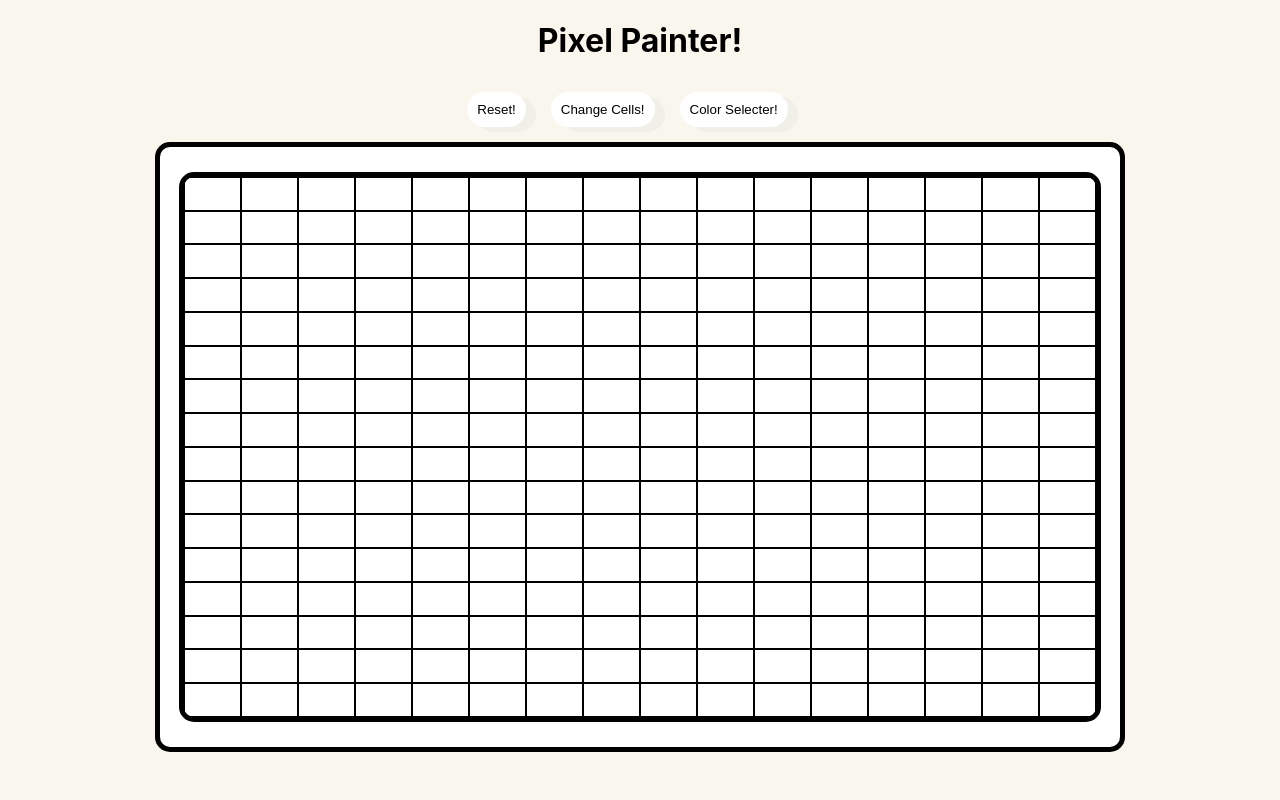
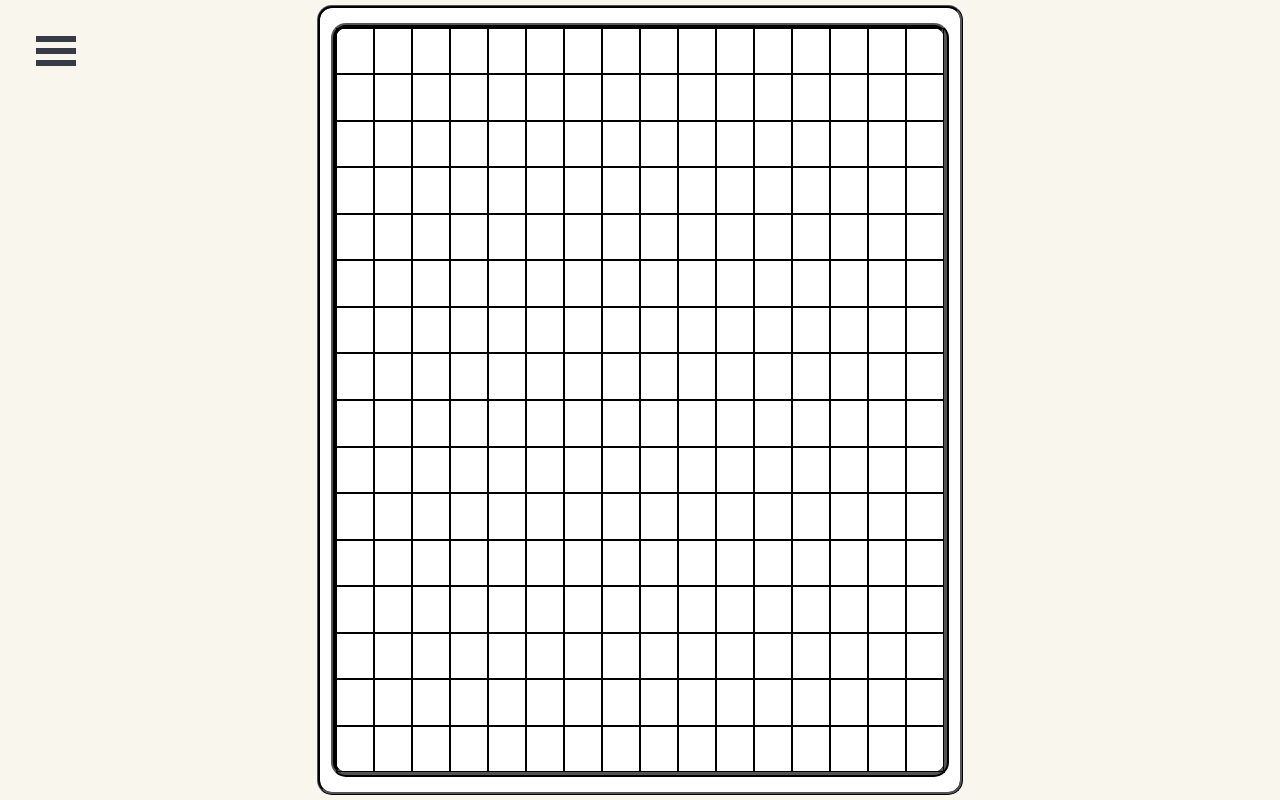
Before and after one commit to rsteward117/pixel-painter, a React (Create React App) app: page / in a window 1280 px wide. Built offline with nearby package versions, Linux system fonts and the light colour scheme.

Commit message:
added new features

```diff
--- a/src/App.css
+++ b/src/App.css
@@ -1,3 +1,77 @@
 body{
   background-color: #F9F6EE;
 }
+
+#page-wrap {
+  text-align: center;
+
+  /* Prevent sidebar from showing a scrollbar on page */
+  overflow: auto;
+}
+
+/* Individual item */
+.bm-item {
+  display: inline-block;
+
+  /* Our sidebar item styling */
+  text-decoration: none;
+  margin-bottom: 10px;
+  color: #d1d1d1;
+  transition: color 0.2s;
+}
+
+/* Change color on hover */
+.bm-item:hover {
+  color: white;
+}
+
+/* The rest copied directly from react-burger-menu docs */
+
+/* Position and sizing of burger button */
+.bm-burger-button {
+  position: fixed;
+  width: 40px;
+  height: 30px;
+  left: 36px;
+  top: 36px;
+}
+
+/* Color/shape of burger icon bars */
+.bm-burger-bars {
+  background: #373a47;
+}
+
+/* Position and sizing of clickable cross button */
+.bm-cross-button {
+  height: 24px;
+  width: 24px;
+  left: 0px;
+  top: 36px;
+}
+
+/* Color/shape of close button cross */
+.bm-cross {
+  background: #bdc3c7;
+}
+
+/* General sidebar styles */
+.bm-menu {
+  background: #373a47;
+  padding: 2.5em 1.5em 0;
+  font-size: 1.15em;
+}
+
+/* Morph shape necessary with bubble or elastic */
+.bm-morph-shape {
+  fill: #373a47;
+}
+
+/* Wrapper for item list */
+.bm-item-list {
+  color: #b8b7ad;
+}
+
+/* Styling of overlay */
+.bm-overlay {
+  background: rgba(0, 0, 0, 0.3);
+}
--- a/src/components/PixelPainterBtns.js
+++ /dev/null
@@ -1,29 +0,0 @@
-import react, {useState} from "react";
-import '../styles/PixelPainterBtns.css';
-
-
-function PixelPainterBtns({setNumberOfCells, numberOfCells}) {
-
-    const addMoreCells = () => {
-        let userInput = prompt('Change grid cells?', numberOfCells);
-        setNumberOfCells(userInput);
-    }
-
-    return (
-        <>
-        <div className="main-container">
-            <header>
-                <h1>Pixel Painter!</h1>
-            </header>
-            <section className='buttons-container'>
-                <button className='pixel-painter-btn'>Reset!</button>
-                <button className='pixel-painter-btn' onClick={addMoreCells}>Change Cells!</button>
-                <button className='pixel-painter-btn'>Color Selecter!</button>
-            </section>
-
-        </div>
-        </>
-    );
-  }
-
-  export default PixelPainterBtns;
--- /dev/null
+++ b/src/components/PixelPainterTools.js
@@ -0,0 +1,48 @@
+import react, {useState} from "react";
+import { ChromePicker } from 'react-color';
+import Draggable, {DraggableCore} from "react-draggable";
+import { slide as Menu } from "react-burger-menu";
+import '../styles/PixelPainterTools.css';
+
+function PixelPainterTools({setNumberOfCells, numberOfCells, color, setColor, handleImageDownload,}) {
+
+    const [showColorPicker, setShowColorPicker] = useState(false);
+
+
+    const clearGrid = () => {
+        let gridCell = document.querySelectorAll(".grid-cell").forEach((element) => {
+            element.style.backgroundColor = "white";
+        })
+    }
+
+    return (
+        <>
+        <Menu className="tools-sideBar-container">
+            <header>
+                <h1 className="sideBar-header">Welcome to pixel painter</h1>
+            </header>
+
+            <form>
+                <label className="add-cells-label" for="changeCell">Change Cell size</label>
+                <input className="add-cells-input" name="changeCell" type="number" pattern="[0-9]" value={numberOfCells} onChange={(e) => {setNumberOfCells(e.target.value)}} />
+            </form>
+            <section className='buttons-container'>
+                <button className='pixel-painter-btn' onClick={clearGrid}>Clear Grid</button>
+                <button className='pixel-painter-btn' onClick={() => setShowColorPicker(showColorPicker => !showColorPicker)}>{showColorPicker ? 'Close Color Picker' : 'Display color Picker'}</button>
+                <button className='pixel-painter-btn' onClick={handleImageDownload}>Save Your Art!</button>
+            </section>
+        </Menu>
+
+            {
+                showColorPicker &&
+                <Draggable>
+                    <div className='color-picker'>
+                        <ChromePicker color={color} onChange={updatedColor => setColor(updatedColor.hex)}/>
+                    </div>
+                </Draggable>
+            }
+        </>
+    );
+  }
+
+  export default PixelPainterTools;
--- a/src/components/pixelpainter.js
+++ b/src/components/pixelpainter.js
@@ -1,37 +1,57 @@
 import react, {useState, useRef, createElement} from "react";
-import PixelPainterBtns from './PixelPainterBtns';
+import PixelPainterBtns from './PixelPainterTools';
+import {FaBars} from 'react-icons/fa'
 import '../styles/pixelpainter.css';
+import PixelPainterTools from "./PixelPainterTools";
+import html2canvas from "html2canvas";
+import downloadjs from 'downloadjs';
 
 
 function PixelPainter() {
 
     //number of cells use state that holds the number of cells needed to be added in the grid
     const [numberOfCells, setNumberOfCells] = useState(16);
-    const [currentColor, setCurrentColor] = useState("black");
+    const [color, setColor] = useState("#000000");
+
+
 
     //create grid function
     const createGrid = (rows, cols) => {
-            return  Array.from({length: rows*cols}, () => (<div className="grid-cell" onClick={changeCellColor}></div>))
-        }
+        return  Array.from({length: rows*cols}, () => (<div className="grid-cell" onClick={changeCellColor}></div>))
+    }
 
     //function that change the background color of the targeted div cell
     const changeCellColor = (event) => {
-        event.target.style.backgroundcolor = currentColor;
+        event.target.style.backgroundColor = color;
+
+        if(event.detail == 2){
+            event.target.style.backgroundColor = "#FFFFFF"
         }
+    }
+
+
+
+    const handleImageDownload = async () => {
+        const element = document.getElementById('download');
+        const canvas = await html2canvas(element);
+        const dataURL = canvas.toDataURL('image/jpg');
+        downloadjs(dataURL, 'download.jpg', 'image/jpg');
+    };
 
     return (
         <>
         {/* pixel painter button components */}
-        <PixelPainterBtns
+        <PixelPainterTools
             setNumberOfCells={setNumberOfCells}
             numberOfCells={numberOfCells}
-
+            color={color}
+            setColor={setColor}
+            handleImageDownload={handleImageDownload}
         />
 
-        <main className='pixel-painter-main'>
+        <main className='pixel-painter-main' id="download">
             <div className='pixel-container'>
                 <div className='frame'>
-
                     {/*grid container div I'm trying accses and add new divs to.  */}
                     <div className='grid-container' style={{gridTemplateColumns: `repeat(${numberOfCells}, 1fr)`,gridTemplateRows: `repeat(${numberOfCells}, 1fr)`}}>
                         {createGrid(numberOfCells, numberOfCells)}
--- a/src/styles/PixelPainterBtns.css
+++ /dev/null
@@ -1,16 +0,0 @@
-.main-container{
-    text-align: center;
-
-}
-
-.pixel-painter-btn{
-    transition: all 0.3s ease-in;
-    cursor: pointer;
-    border: none;
-    margin-right: 25px;
-    margin-top: 10px;
-    background-color: white;
-    border-radius: 20px;
-    padding: 10px;
-    box-shadow: 10px 5px 0px rgb(134 151 168 / 8%);
-}
--- /dev/null
+++ b/src/styles/PixelPainterTools.css
@@ -0,0 +1,53 @@
+
+.sideBar-header{
+    font-weight: 200;
+    margin-bottom: 20px;
+}
+
+.add-cells-label{
+    font-weight: 200;
+    font-size: 20px;
+}
+
+.add-cells-input{
+    border-radius: 20px;
+    padding: 5px;
+    box-shadow: 2px 5px 0px rgba(245, 245, 245, 0.5);
+    border: none;
+    font-weight: 200;
+
+}
+
+.buttons-container{
+    display: flex;
+    justify-content: center;
+    align-items: center;
+    flex-direction: column;
+
+}
+
+.pixel-painter-btn{
+    cursor: pointer;
+    border: none;
+    font-weight: 200;
+    font-size: 15px;
+    margin-top: 10px;
+    margin-right: 10px;
+    margin-bottom: 10px;
+    background-color: white;
+    border-radius: 20px;
+    padding: 10px;
+    box-shadow: 3px 6px 0px rgba(245, 245, 245, 0.5);
+}
+
+.pixel-painter-btn:hover{
+    transition: all 0.3s ease-out;
+    padding-right: 20px;
+}
+
+.color-picker{
+    position: absolute;
+    z-index: 1;
+    top: 30%;
+    left: 80%;
+}
--- a/src/styles/pixelpainter.css
+++ b/src/styles/pixelpainter.css
@@ -1,19 +1,17 @@
 .pixel-painter-main{
-    margin-top: 15px;
     width: 100%;
     height: 100%;
-    text-align: center;
-    display: flex;
-    justify-content: center;
 }
-
 
 .pixel-container{
     position: absolute;
+    top: 50%;
+    left: 50%;
+    transform: translate(-50%, -50%);
     background-color: white;
-    border: 5px solid black;
-    width: 75%;
-    height: 75%;
+    border: 3px ridge black;
+    width: 50%;
+    height: 98%;
     border-radius: 15px;
     display: flex;
     justify-content: center;
@@ -21,11 +19,12 @@
 }
 
 .frame{
-    border: 5px solid black;
+    border: 5px ridge black;
     width: 95%;
-    height: 90%;
+    height: 95%;
     border-radius: 15px;
 }
+
 .grid-container{
     width: 100%;
     height: 100%;
@@ -33,5 +32,5 @@
 }
 
 .grid-cell{
-    border: 1px solid black;
+    border: 1px ridge black;
 }
```
Also changed, not shown: package.json (+7 -0 lines), 1 other file (tests, documents, lock files or other folders).
